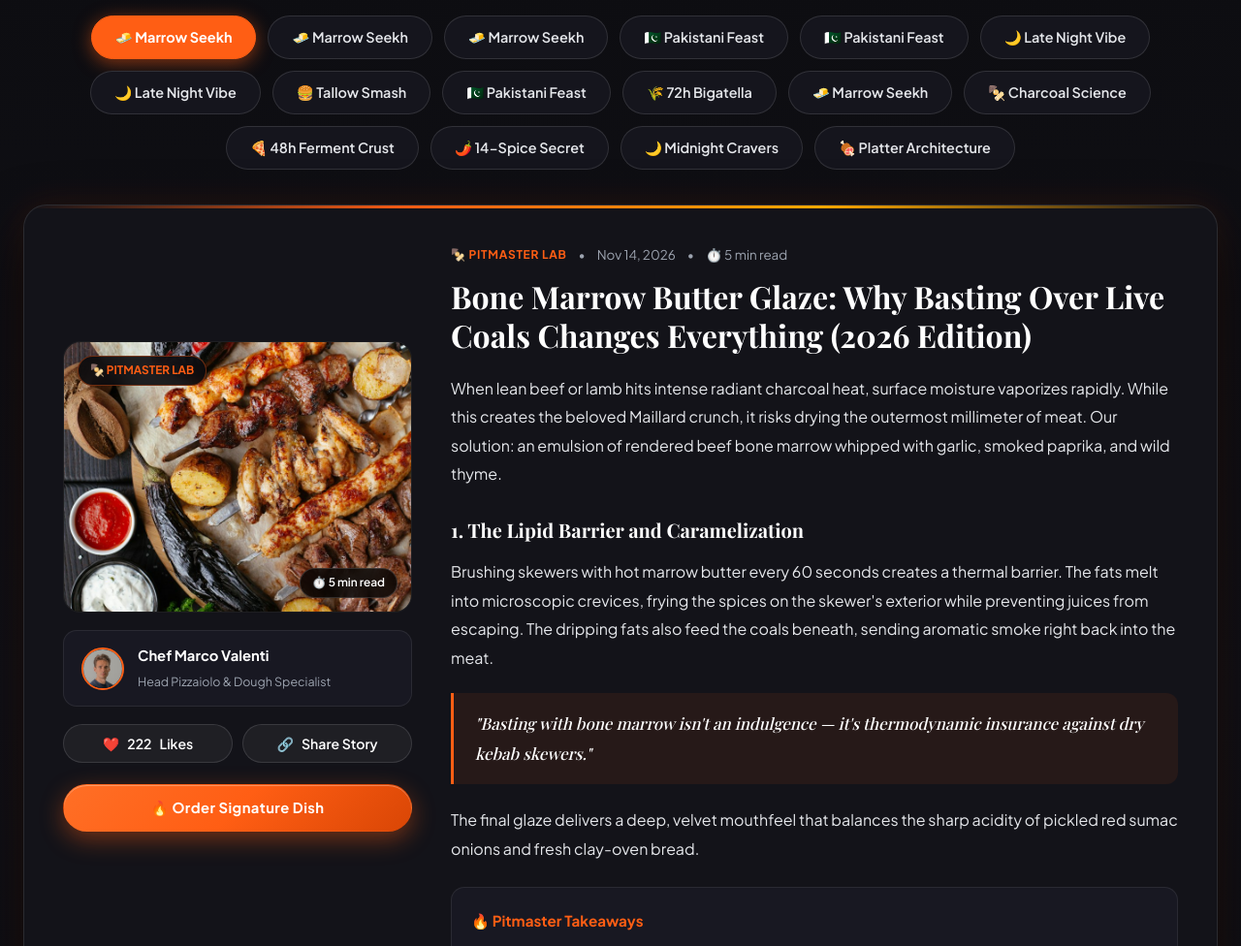
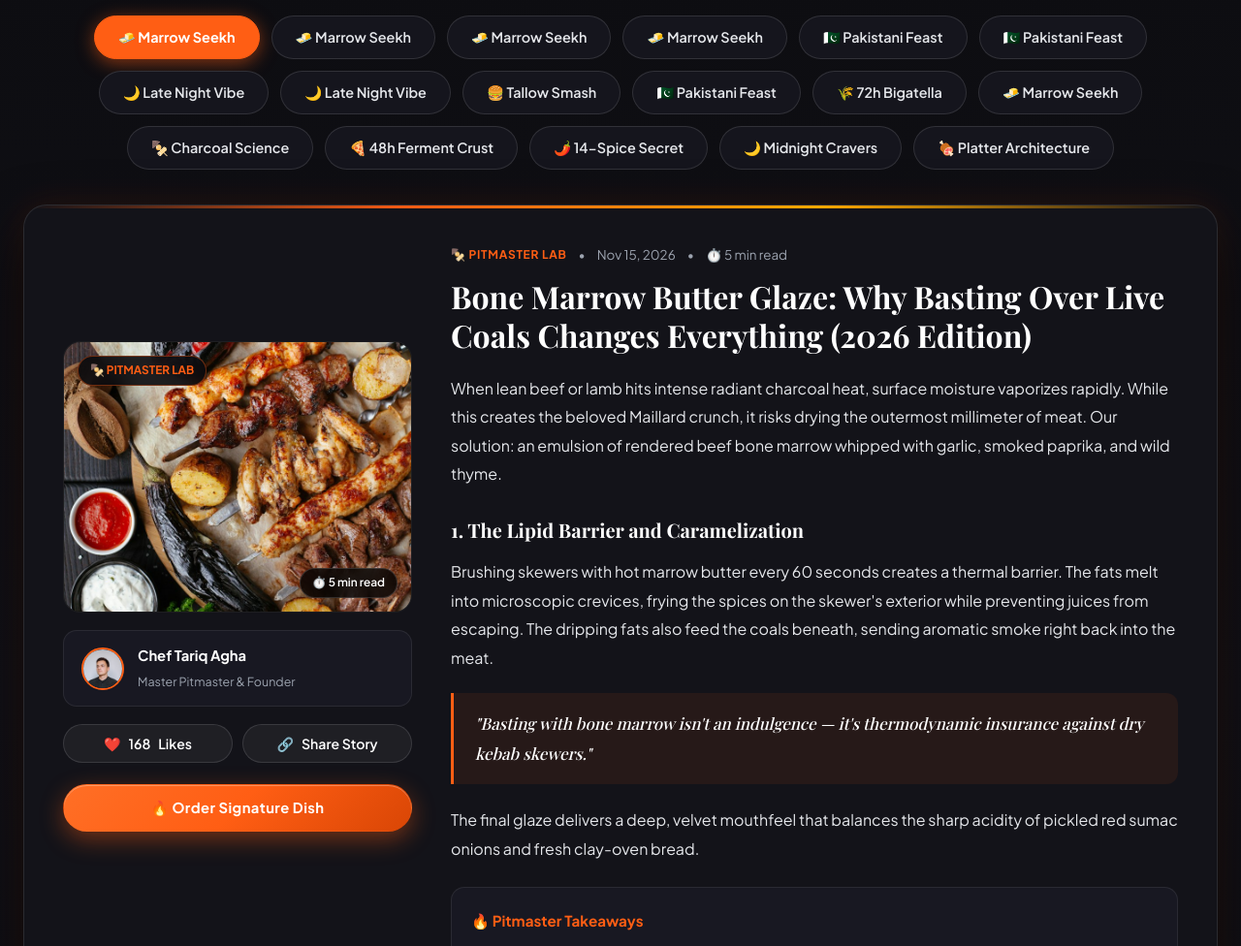
Before and after one commit to usamalesson22-ops/agha, a plain HTML site: page index.html in a window 1280 px wide. Shown: the part 6040-7016 px from the top of the page at 97% size. Drawn offline with nearby package versions, Linux system fonts and the light colour scheme; a web font is replaced by a local one.

Commit message:
🤖 Auto-published trending culinary article [skip ci]

```diff
--- a/assets/js/main.js
+++ b/assets/js/main.js
@@ -722,6 +722,21 @@ function showToast(message) {
    12. Articles & Culinary Journal Engine
    ========================================================================== */
 const articlesData = {
+  'article-17': {
+    id: 'article-17',
+    category: 'grilling',
+    categoryBadge: '🍢 Pitmaster Lab',
+    tabTitle: '🧈 Marrow Seekh',
+    readTime: '⏱️ 5 min read',
+    date: 'Nov 15, 2026',
+    title: "Bone Marrow Butter Glaze: Why Basting Over Live Coals Changes Everything (2026 Edition)",
+    author: "Chef Tariq Agha",
+    authorRole: "Master Pitmaster & Founder",
+    authorAvatar: 'assets/images/avatar_1.jpg',
+    image: 'assets/images/kebab_charcoal.jpg',
+    likes: 168,
+    storyHtml: `<p>When lean beef or lamb hits intense radiant charcoal heat, surface moisture vaporizes rapidly. While this creates the beloved Maillard crunch, it risks drying the outermost millimeter of meat. Our solution: an emulsion of rendered beef bone marrow whipped with garlic, smoked paprika, and wild thyme.</p><h4>1. The Lipid Barrier and Caramelization</h4><p>Brushing skewers with hot marrow butter every 60 seconds creates a thermal barrier. The fats melt into microscopic crevices, frying the spices on the skewer's exterior while preventing juices from escaping. The dripping fats also feed the coals beneath, sending aromatic smoke right back into the meat.</p><div class="reader-quote-box">"Basting with bone marrow isn't an indulgence — it's thermodynamic insurance against dry kebab skewers."</div><p>The final glaze delivers a deep, velvet mouthfeel that balances the sharp acidity of pickled red sumac onions and fresh clay-oven bread.</p><div class="reader-takeaways-box"><div class="reader-takeaways-title">🔥 Pitmaster Takeaways</div><ul class="reader-takeaways-list"><li>100% grass-fed bone marrow rendered slow and whipped with aromatic herbs.</li><li>Applied at 45-second intervals during prime charcoal sear.</li><li>Creates a glossy, caramelized outer shell that seals in all natural juices.</li></ul></div>`
+  },
   'article-16': {
     id: 'article-16',
     category: 'grilling',
--- a/index.html
+++ b/index.html
@@ -13,7 +13,7 @@
   <link rel="icon" type="image/png" href="assets/images/logo.png">
 
   <!-- Stylesheets -->
-  <link rel="stylesheet" href="assets/css/style.css?v=202611141555">
+  <link rel="stylesheet" href="assets/css/style.css?v=202611151629">
 </head>
 <body>
 
```
Also changed, not shown: assets/data/articles.json (+16 -0 lines).
